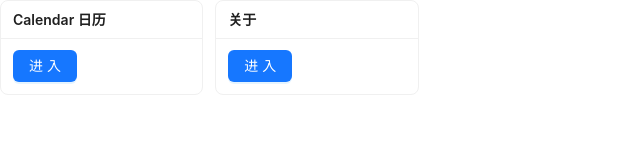
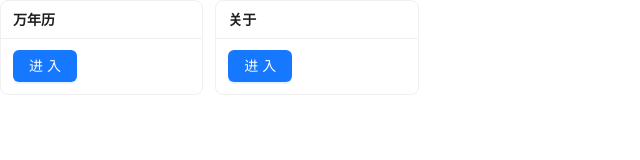
Before and after one commit to fengyun2/toolhub, a React (Vite) app: page / in a window 1280 px wide. Shown: the top 160 px of the page, without its empty margins (0-640 px from the left). Built offline with nearby package versions, Linux system fonts and the light colour scheme; what antd-style would draw is missing.

Commit message:
feat: 日历组件新增快捷切换年份、月份以及节假日

```diff
--- a/src/components/calendar/index.tsx
+++ b/src/components/calendar/index.tsx
@@ -1,6 +1,6 @@
 import React from 'react';
-import { Calendar as AntdCalendar, Badge, Button } from 'antd';
-import type { CalendarProps } from 'antd';
+import { Calendar as AntdCalendar, Badge, Button, Select, Space } from 'antd';
+import type { CalendarProps, SelectProps } from 'antd';
 import classNames from 'classnames';
 import dayjs from 'dayjs';
 import type { Dayjs } from 'dayjs';
@@ -13,6 +13,7 @@ const Calendar: React.FC = () => {
 
   const [selectDate, setSelectDate] = React.useState<Dayjs>(dayjs());
   const [panelDateDate, setPanelDate] = React.useState<Dayjs>(dayjs());
+  const [selectedHoliday, setSelectedHoliday] = React.useState<Dayjs>();
 
   const onPanelChange = (value: Dayjs, mode: CalendarProps<Dayjs>['mode']) => {
     console.log(value.format('YYYY-MM-DD'), mode);
@@ -89,26 +90,174 @@ const Calendar: React.FC = () => {
     return info.originNode;
   };
 
-  const headerRender: CalendarProps<Dayjs>['headerRender'] = ({ value, type, onChange }) => {
-    const currentYear = value.format('YYYY年');
-    const currentMonth = value.format('M月');
+  const headerYearRender: CalendarProps<Dayjs>['headerRender'] = ({ value, onChange }) => {
+    const year = value.year();
+    const minYear = year - 10;
+    const maxYear = year + 10;
+    const options = [];
+    for (let i = minYear; i <= maxYear; i++) {
+      options.push({
+        value: i,
+        label: `${i}年`,
+      });
+    }
+
     const next = () => {
-      const newValue = value.clone().add(1, type === 'year' ? 'year' : 'months');
+      const newValue = value.clone().add(1, 'year');
       onChange(newValue);
     };
     const prev = () => {
-      const newValue = value.clone().subtract(1, type === 'year' ? 'year' : 'months');
+      const newValue = value.clone().subtract(1, 'year');
       onChange(newValue);
     };
 
     return (
+      <span>
+        <Button size="small" color="primary" variant="filled" icon={<LeftOutlined />} disabled={year <= minYear} onClick={() => prev()} />
+        <Select
+          size="small"
+          variant="borderless"
+          value={year}
+          popupMatchSelectWidth={false}
+          options={options}
+          onChange={(newYear) => {
+            const now = value.clone().year(newYear);
+            onChange(now);
+          }}
+        />
+        <Button
+          size="small"
+          color="primary"
+          variant="filled"
+          icon={<RightOutlined />}
+          disabled={year >= maxYear}
+          onClick={() => next()}
+        />
+      </span>
+    );
+  };
+
+  const headerMonthRender: CalendarProps<Dayjs>['headerRender'] = ({ value, onChange }) => {
+    let current = value.clone();
+    const month = value.month();
+    const localeData = value.localeData();
+    const minMonth = 0;
+    const maxMonth = 12;
+    const months = [];
+    for (let i = minMonth; i < maxMonth; i++) {
+      current = current.month(i);
+      months.push(localeData.monthsShort(current));
+    }
+    const options = [];
+    for (let i = minMonth; i < maxMonth; i++) {
+      current = current.month(i);
+      options.push({
+        value: i,
+        label: months[i],
+      });
+    }
+
+    const next = () => {
+      const newValue = value.clone().add(1, 'months');
+      onChange(newValue);
+    };
+    const prev = () => {
+      const newValue = value.clone().subtract(1, 'months');
+      onChange(newValue);
+    };
+
+    return (
+      <span>
+        <Button
+          size="small"
+          color="primary"
+          variant="filled"
+          icon={<LeftOutlined />}
+          disabled={month <= minMonth}
+          onClick={() => prev()}
+        />
+        <Select
+          size="small"
+          variant="borderless"
+          value={month}
+          popupMatchSelectWidth={false}
+          options={options}
+          onChange={(newMonth) => {
+            const now = value.clone().month(newMonth);
+            onChange(now);
+          }}
+        />
+        <Button
+          size="small"
+          color="primary"
+          variant="filled"
+          icon={<RightOutlined />}
+          disabled={month >= maxMonth}
+          onClick={() => next()}
+        />
+      </span>
+    );
+  };
+
+  const headerHolidayRender: CalendarProps<Dayjs>['headerRender'] = ({ value, onChange }) => {
+    const year = value.year();
+    const options: SelectProps['options'] = [];
+    const holidays = HolidayUtil.getHolidays(year);
+    holidays.forEach((h) => {
+      if (h.getTarget() === h.getDay()) {
+        options.push({
+          value: h.getDay(),
+          label: h.getName(),
+        });
+      }
+    });
+    // console.log(selectedHoliday?.format('YYYY-MM-DD') , ' headerHolidayRender ===>')
+    const selectedHolidayOfDay = selectedHoliday ? selectedHoliday.format('YYYY-MM-DD') : '';
+    return (
+      <Select
+        size="small"
+        variant="borderless"
+        value={selectedHolidayOfDay}
+        popupMatchSelectWidth={false}
+        options={options}
+        placeholder="假日安排"
+        onChange={(newDate: string) => {
+          const now = dayjs(newDate);
+          onChange(now);
+          console.log(now.get('date'), ' 逗比');
+          setSelectedHoliday(now);
+        }}
+      />
+    );
+  };
+
+  const headerTodayRender: CalendarProps<Dayjs>['headerRender'] = ({ onChange }) => {
+    return (
       <div className={styles.header}>
-        <Button size="small" type="text" icon={<LeftOutlined />} onClick={() => prev()} />
-        <div>
-          <span>{currentYear} </span>
-          <span>{currentMonth}</span>
-        </div>
-        <Button size="small" type="text" icon={<RightOutlined />} onClick={() => next()} />
+        <Button
+          size="small"
+          color="primary"
+          variant="filled"
+          onClick={() => {
+            const now = dayjs();
+            onChange(now);
+          }}
+        >
+          返回今天
+        </Button>
+      </div>
+    );
+  };
+
+  const headerRender: CalendarProps<Dayjs>['headerRender'] = ({ value, type, onChange }) => {
+    return (
+      <div className={styles.header}>
+        <Space>
+          {headerYearRender({ value, onChange })}
+          {headerMonthRender({ value, onChange })}
+          {headerHolidayRender({ value, onChange })}
+          {headerTodayRender({ onChange })}
+        </Space>
       </div>
     );
   };
--- a/src/components/calendar/utils.tsx
+++ b/src/components/calendar/utils.tsx
@@ -1,6 +1,6 @@
 import { createStyles } from 'antd-style';
 
-const useStyle = createStyles(({ token, css, cx }) => {
+const useStyle = createStyles(({ token, css, cx, prefixCls }) => {
   const lunar = css`
     color: ${token.colorTextTertiary};
     font-size: ${token.fontSizeSM}px;
@@ -18,7 +18,7 @@ const useStyle = createStyles(({ token, css, cx }) => {
 
   // 是否调休
   const isRestAdjustment = css`
-    .ant-badge-count {
+    .${prefixCls}-badge-count {
       color: ${token.colorPrimary};
       background: transparent;
       box-shadow: none;
@@ -27,7 +27,7 @@ const useStyle = createStyles(({ token, css, cx }) => {
 
   // 是否加班
   const isOvertime = css`
-    .ant-badge-count {
+    .${prefixCls}-badge-count {
       color: ${token.colorWarning};
       background: transparent;
       box-shadow: none;
@@ -38,15 +38,22 @@ const useStyle = createStyles(({ token, css, cx }) => {
     display: flex;
     flex-direction: row;
     align-item: center;
-    justify-content: space-between;
+    padding-bottom: 5px;
   `;
 
-  return {
+  const styles = {
     wrapper: css`
       width: 450px;
-      border: 1px solid ${token.colorBorderSecondary};
-      border-radius: ${token.borderRadiusOuter}px;
+      border: 2px solid ${token.colorPrimary};
       padding: 5px;
+      .${prefixCls}-picker-calendar {
+        .${prefixCls}-picker-date-panel .${prefixCls}-picker-content th {
+          padding-bottom: ${token.paddingXS}px;
+        }
+        .${prefixCls}-picker-cell {
+          border-top: 1px solid ${token.colorBorderSecondary};
+        }
+      }
     `,
     dateCell: css`
       position: relative;
@@ -120,6 +127,8 @@ const useStyle = createStyles(({ token, css, cx }) => {
     header,
     gray,
   };
+
+  return styles;
 });
 
 export { useStyle };
--- a/src/pages/calendar/index.tsx
+++ b/src/pages/calendar/index.tsx
@@ -3,7 +3,7 @@ import PageContainer from 'components/page-container';
 
 function CalendarPage() {
   return (
-    <PageContainer header={{ title: '日历' }}>
+    <PageContainer header={{ title: '万年历' }}>
       <Calendar />
     </PageContainer>
   );
--- a/src/pages/home/index.tsx
+++ b/src/pages/home/index.tsx
@@ -11,7 +11,7 @@ interface BlockItem {
 const blocks: BlockItem[] = [
   {
     name: 'calendar',
-    title: 'Calendar 日历',
+    title: '万年历',
     path: '/calendar',
   },
   {
```
